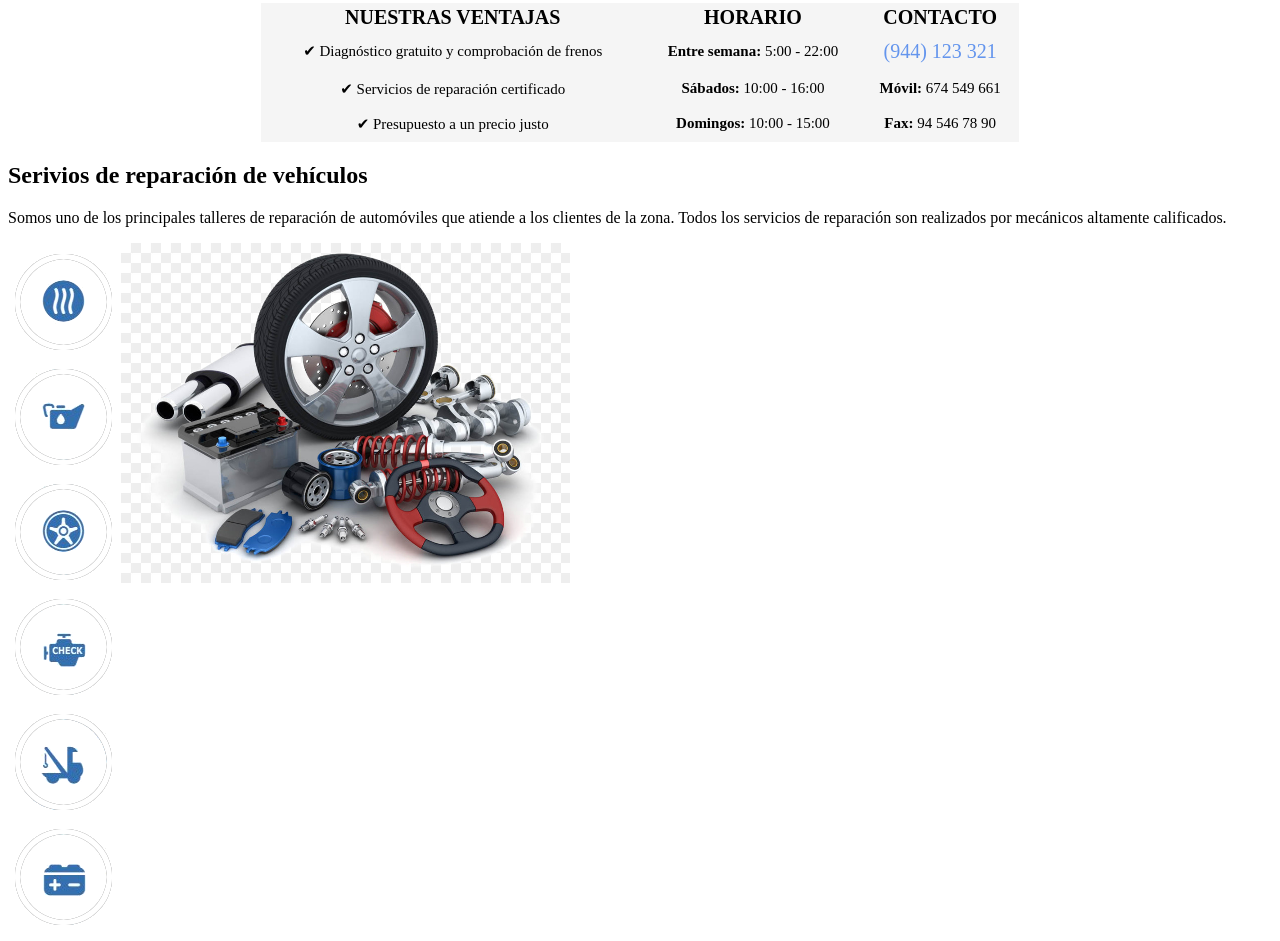
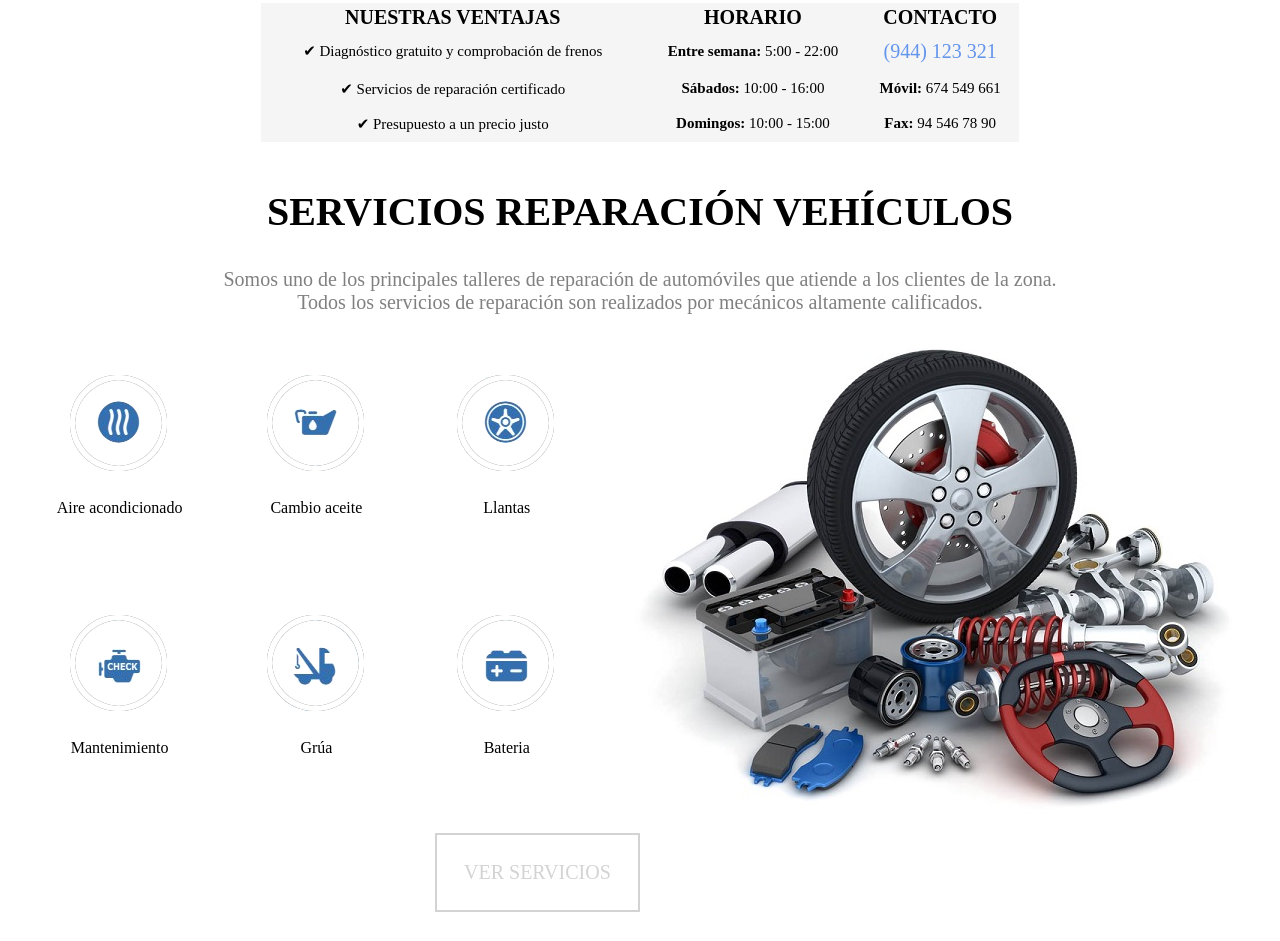
Before and after one commit to darkbazory/RETO2, a plain HTML site: page Hojas HTML/INDEX.html in a window 1280 px wide. Shown: the part 785-1726 px from the top of the page. After the commit the page ends 1697 px from the top, so only its background shows below. Drawn offline with Linux system fonts and the light colour scheme.

Commit message:
index sonia

```diff
--- a/Hojas CSS/CSS_Index.css
+++ b/Hojas CSS/CSS_Index.css
@@ -11,6 +11,14 @@
 a {
     text-decoration: underline;
 }
+h2 {
+    font-family: 'Times New Roman', Times, serif;
+    font-size: 40px;
+    text-align: center;
+    padding-top: 1%;
+    text-transform: uppercase;
+}
+
 tr {
     border: 2px solid black;
 
@@ -130,10 +138,43 @@ td {
  .servicios {
      display: flex
  }
+ .parrafo_gris {
+     text-align: center;
+     font-size: 20px;
+     color: gray;
+ }
+/*-----------------iconos-------------------------*/
 
 .iconos {
     display: grid;
+    grid-template-columns: auto auto auto;
+    padding: 10px;
+    width: 70%;
+}
+
+.item {
+   padding: 20px;
+   text-align: center;
+
 }
 .imagen {
     display: inline;
 }
+.btn_servicios{
+    position: absolute;
+    right: 50%;
+    padding: 2%;
+    width: 150px;
+    text-align: center;
+    text-transform: uppercase;
+    transition: all 0.2s; /* lo que tarda en hacer el cambio de color */
+    font-size: 20px;
+    border: 2px solid lightgrey;
+    color:lightgrey;
+    text-decoration: none;
+}
+
+.btn_servicios:hover { /* le decimos que cambie de color cuando pase por encima */
+    background-color: darkorange;
+    color:white;
+}
--- a/Hojas HTML/INDEX.html
+++ b/Hojas HTML/INDEX.html
@@ -65,24 +65,43 @@
             </table>
         </section>
         <section id="servicios">
-            <h2>Serivios de reparación de vehículos</h2>
-            <p>
+            <h2>Servicios reparación vehículos</h2>
+            <p class="parrafo_gris">
                 Somos uno de los principales talleres de reparación de automóviles
-                que atiende a los clientes de la zona. Todos los servicios de reparación son
+                que atiende a los clientes de la zona.</br>Todos los servicios de reparación son
                  realizados por mecánicos altamente calificados.</p>
             <div class="servicios">
                 <div class="iconos">
-                 <img id="1" src="../Iconos/circulos1.png"/>
-                 <img id="2" src="../Iconos/circulos2.png"/>
-                 <img id="3" src="../Iconos/circulos3.png"/>
-                 <img id="4" src="../Iconos/circulos4.png"/>
-                 <img id="5" src="../Iconos/circulos5.png"/>
-                 <img id="6" src="../Iconos/circulos6.png"/>
+                    <div class="item">
+                        <img id="ic1" src="../Iconos/circulos1.png"/>
+                        <p>Aire acondicionado</p>
+                    </div>
+                    <div class="item">
+                        <img id="ic2" src="../Iconos/circulos2.png"/>
+                        <p>Cambio aceite</p>
+                    </div>
+                    <div class="item">
+                        <img id="ic3" src="../Iconos/circulos3.png"/>
+                        <p>Llantas</p>
+                    </div>
+                    <div class="item">
+                        <img id="ic4" src="../Iconos/circulos4.png"/>
+                        <p>Mantenimiento</p>
+                    </div>
+                    <div class="item">
+                        <img id="ic5" src="../Iconos/circulos5.png"/>
+                        <p>Grúa</p>
+                    </div>
+                    <div class="item">
+                        <img id="ic6" src="../Iconos/circulos6.png"/>
+                        <P>Bateria</P>
+                    </div>
                 </div>
                 <div class="imagen">
-                    <img src="../Imagenes/Piezas.png"/>
+                    <img src="../Imagenes/Piezas.jpg"/>
                 </div>
             </div>
+            <a  href="../Hojas HTML/SERVICIOS.html" class="btn_servicios">Ver servicios</a>
         </section>
 
 
```
Also changed, not shown: Imagenes/Piezas.jpg (added), Imagenes/Piezas.png (deleted).
